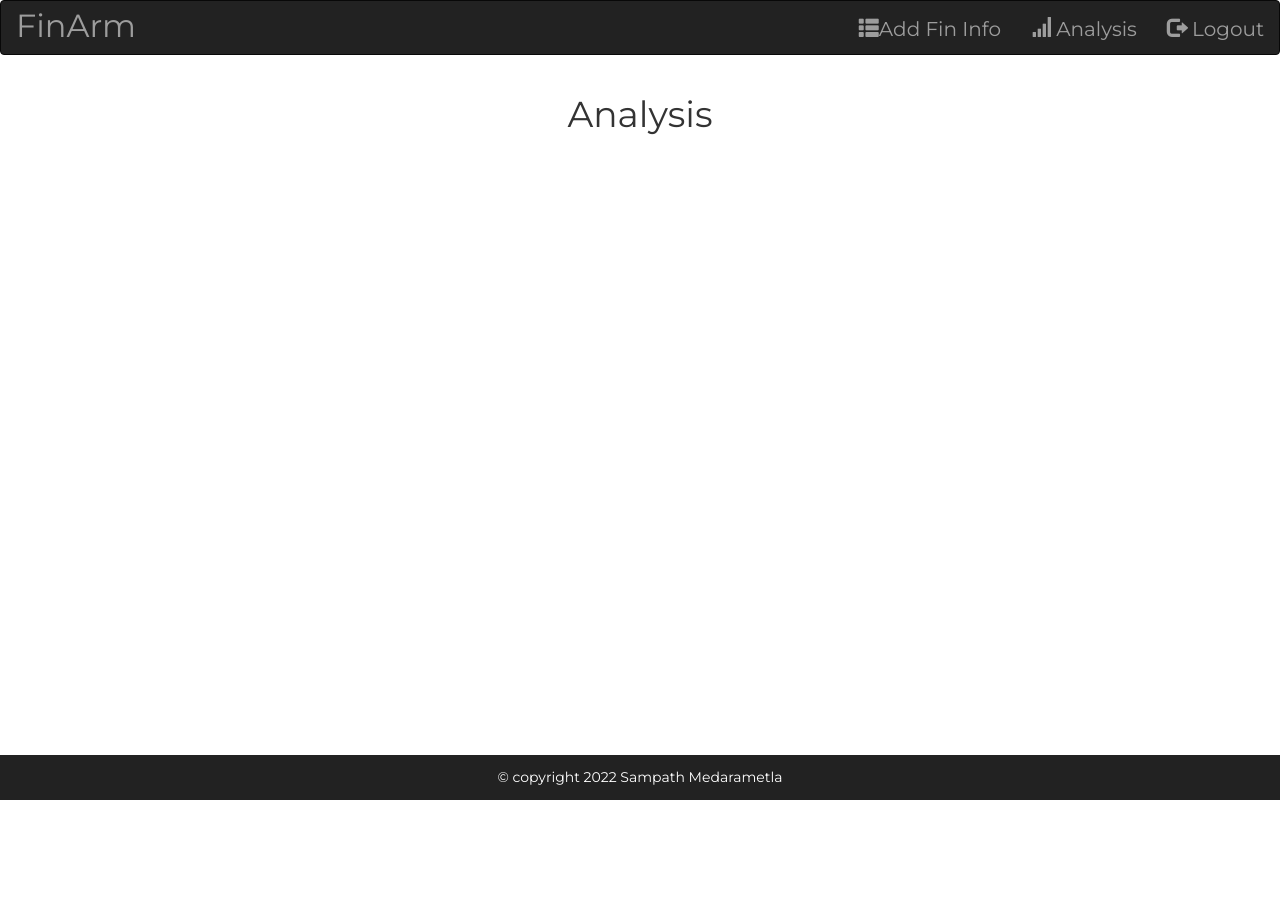
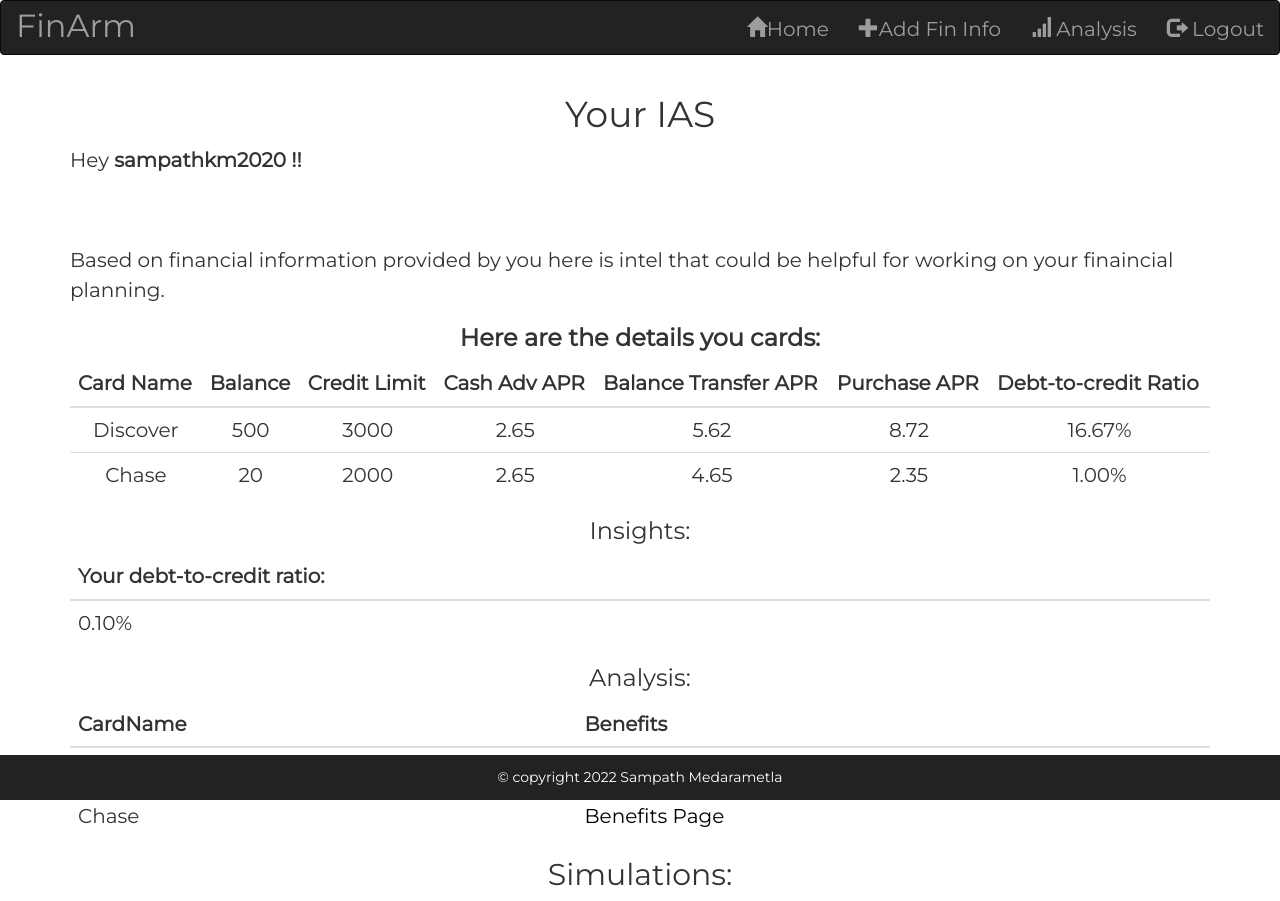
Before and after one commit to iamSampath/finarm, a Flask app: page /analysis in a window 1280 px wide. Before the commit the page ends 800 px from the top, so only its background shows below. Run offline with Flask 2, Linux system fonts and the light colour scheme; a user stored in the database is signed in; data comes from the database, SQL or seed files in the repository; both versions use the stored data as it was after the commit; some libraries are stand-ins or nearby versions.

Commit message:
Analysis page implimented

```diff
--- a/Tables.txt
+++ b/Tables.txt
@@ -18,8 +18,11 @@ cclimit TEXT NOT NULL,
 cashapr TEXT NOT NULL,
 balapr TEXT NOT NULL,
 purapr TEXT NOT NULL,
-username TEXT NOT NULL
+username TEXT NOT NULL,
+benefits TEXT NOT NULL
 );
+
+
 
 
 Connection String
--- a/app.py
+++ b/app.py
@@ -1,5 +1,6 @@
 import os
 import sqlite3
+import json
 
 from flask import Flask, flash, redirect, render_template, request, session
 from flask_session.__init__ import Session
@@ -24,12 +25,13 @@ Session(app)
 def index():
     return render_template("index.html")
 
+@app.route("/home")
+def home():
+    return render_template("homepage.html")
 
 @app.route("/login", methods=["GET","POST"])
 def login():
-
     session.clear()
-
     if request.method == "POST":
 
         username=request.form.get("username")
@@ -110,30 +112,27 @@ def addfininfo():
         cashapr = request.form.get("cashapr")
         baltranapr = request.form.get("baltranapr")
         purchaseapr = request.form.get("purchaseapr")
+        benefits = request.form.get("benefits")
         username = session["username"]
 
         if not cardname or cardname == None:
-            print("Error in cardname")
             return render_template("errorpage.html")
         elif not amountused or amountused == None:
-            print("Error in amount used")
             return render_template("errorpage.html")
         elif not limit or limit == None:
-            print("Error in Limit")
             return render_template("errorpage.html")
         elif not cashapr or cashapr == None:
-            print("Error in Cashapr")
             return render_template("errorpage.html")
         elif not baltranapr or baltranapr == None:
-            print("Error in Baltranapr")
             return render_template("errorpage.html")
         elif not purchaseapr or purchaseapr == None:
-            print("Error in purchaseapr")
+            return render_template("errorpage.html")
+        elif not benefits or benefits == None:
             return render_template("errorpage.html")
         else:
             db=sqlite3.connect(fdrct + "///finarm.db")
             cur = db.cursor()
-            query1 = "INSERT INTO fininfo(ccname,ccused,cclimit,cashapr,balapr,purapr,username) VALUES('{ccn}','{ccu}','{ccl}','{capr}','{blapr}','{purapr}','{usrnm}')".format(ccn=cardname,ccu=amountused,ccl=limit,capr=cashapr,blapr=baltranapr,purapr=purchaseapr,usrnm=username)
+            query1 = "INSERT INTO fininfo(ccname,ccused,cclimit,cashapr,balapr,purapr,username,benefits) VALUES('{ccn}','{ccu}','{ccl}','{capr}','{blapr}','{purapr}','{usrnm}','{bnfts}')".format(ccn=cardname,ccu=amountused,ccl=limit,capr=cashapr,blapr=baltranapr,purapr=purchaseapr,usrnm=username,bnfts=benefits)
             cur.execute(query1)
             db.commit()
     else:
@@ -143,7 +142,20 @@ def addfininfo():
 
 @app.route("/analysis")
 def analysis():
-    return render_template("analysis.html")
+        totusdamt=0
+        totavlamt=0
+        db=sqlite3.connect(fdrct + "///finarm.db")
+        cur = db.cursor()
+        query = "SELECT * FROM fininfo WHERE username = '{usrnm}'".format(usrnm=session["username"])
+        res = cur.execute(query)
+        finresults = res.fetchall()
+
+        for fin in finresults:
+            totusdamt += int(fin[2])
+            totavlamt += int(fin[3])
+
+        debtrtn = totusdamt/totavlamt
+        return render_template("analysis.html",vals=finresults,val2=debtrtn)
 
 @app.route("/logout")
 def logout():
--- a/templates/analysis.html
+++ b/templates/analysis.html
@@ -5,6 +5,80 @@
 
 {% block main %}
 
-<h1 align="center">Analysis</h1>
+<h1 align="center">Your IAS</h1>
+<p>Hey <b>{{ session.username }} !!</b></p>
+<br>
+<br>
+<p> Based on financial information provided by you here is intel that could be helpful for working on your finaincial planning.</p>
+<h3 align="center"><b>Here are the details you cards:</b></h3>
+<table class="table">
+    <thead>
+        <tr>
+          <th scope="col">Card Name</th>
+          <th scope="col">Balance</th>
+          <th scope="col">Credit Limit</th>
+          <th scope="col">Cash Adv APR</th>
+          <th scope="col">Balance Transfer APR</th>
+          <th scope="col">Purchase APR</th>
+          <th scope="col">Debt-to-credit Ratio</th>
+
+        </tr>
+    </thead>
+    <tbody>
+        {% for finres in vals %}
+         <tr>
+            <td align="center">{{finres[1]}}</td>
+            <td align="center">{{finres[2]}}</td>
+            <td align="center">{{finres[3]}}</td>
+            <td align="center">{{finres[4]}}</td>
+            <td align="center">{{finres[5]}}</td>
+            <td align="center">{{finres[6]}}</td>
+            <td align="center">{{ "%0.2f"|format((finres[2]|float/finres[3]|float)*100) }}%</td>
+         </tr>
+        {% endfor %}
+    </tbody>
+</table>
+
+
+<h3 align="center">Insights:</h3>
+<table class="table">
+    <thead>
+          <tr>
+             <th scope="col">Your debt-to-credit ratio:</th>
+          </tr>
+    </thead>
+    <tbody>
+          <tr>
+             <td>{{ "%0.2f"|format(val2) }}%</td>
+          </tr>
+    </tbody>
+</table>
+
+<h3 align="center">Analysis:</h3>
+<table class="table">
+    <thead>
+          <tr>
+             <th scope="col">CardName</th>
+             <th scope="col">Benefits</th>
+          </tr>
+    </thead>
+    <tbody>
+
+            {% for finres in vals %}
+              <tr>
+                <td align="left">{{ finres[1] }}</td>
+                <td align="left"><a style="color:black" target="_blank" href="{{ finres[8] }}">Benefits Page</a></td>
+              </tr>
+             {% endfor %}
+
+    </tbody>
+</table>
+
+<h2 align="center">Simulations:</h2>
+
+
+
+
+
 
 {% endblock %}
--- a/templates/finadd.html
+++ b/templates/finadd.html
@@ -25,6 +25,9 @@
   <div class="col-lg-4 col-lg-offset-4 col-md-4 col-md-offset-4 col-sm-6 col-sm-offset-3 col-xs-12 pad10">
     <input class="form-control mx-auto w-auto" id="purchaseapr" name="purchaseapr" placeholder="Purchases APR %" type="text">
   </div>
+  <div class="col-lg-4 col-lg-offset-4 col-md-4 col-md-offset-4 col-sm-6 col-sm-offset-3 col-xs-12 pad10">
+    <input class="form-control mx-auto w-auto" id="benefits" name="benefits" placeholder="Benefits info" type="text">
+  </div>
   <div align="center" class="col-lg-4 col-lg-offset-4 col-md-4 col-md-offset-4 col-sm-6 col-sm-offset-3 col-xs-12 pad10">
     <button class="btn btn-primary" type="submit" align="center">Add Info</button>
   </div>
--- a/templates/homepage.html
+++ b/templates/homepage.html
@@ -5,7 +5,7 @@
 
 {% block main %}
 
-<h1 align="center">Welcome Home !!</h1>
+<h1 align="center">Welcome {{session.username}} !!</h1>
 <br>
 <br>
 <br>
--- a/templates/layout.html
+++ b/templates/layout.html
@@ -19,7 +19,8 @@
             </div>
             {% if session["username"] %}
               <ul class="nav navbar-nav navbar-right">
-                <li><a href="{{ url_for('addfininfo') }}"><span class="glyphicon glyphicon-th-list"></span>Add Fin Info</a></li>
+                <li><a href="{{ url_for('home') }}"><span class="glyphicon glyphicon-home"></span>Home</a></li>
+                <li><a href="{{ url_for('addfininfo') }}"><span class="glyphicon glyphicon-plus"></span>Add Fin Info</a></li>
                 <li><a href="{{ url_for('analysis') }}"><span class="glyphicon glyphicon-signal"></span> Analysis </a></li>
                 <li><a href="{{ url_for('logout') }}"><span class="glyphicon glyphicon-log-out"></span> Logout</a></li>
              </ul>
```
Also changed, not shown: finarm.db. Lines whose indentation alone changed are shown as unchanged.
